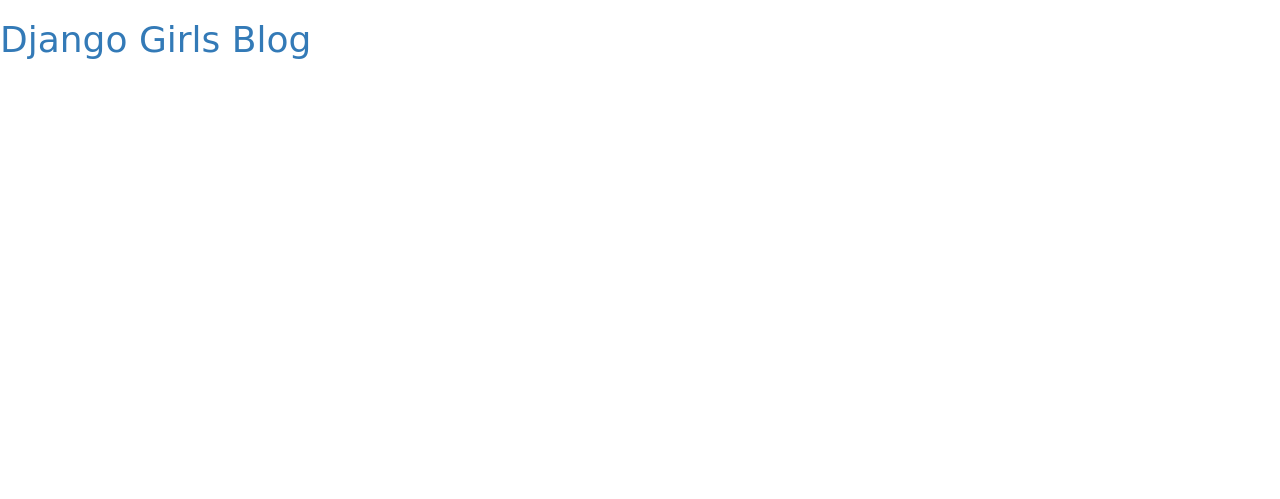
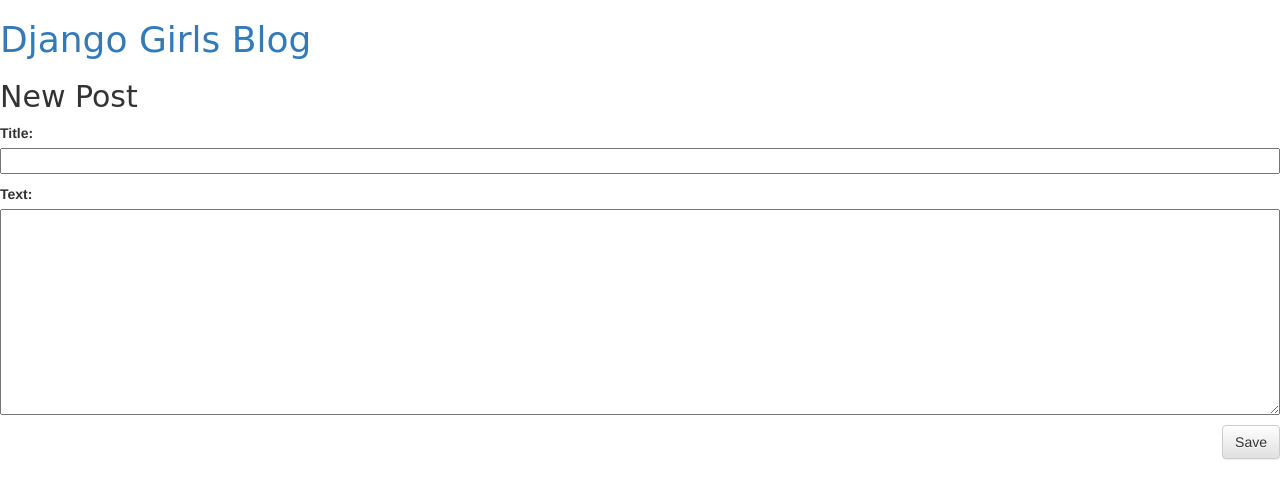
Before and after one commit to sairoopb/BlogPost, a Django app: template blog/templates/blog/post_list.html in a window 1280 px wide. Shown: the top 499 px of the page. Run offline with Django 3.2, Linux system fonts and the light colour scheme; the template is opened without the code that fills it: values that come from a table or form of the project are taken from there, others are empty; tables that the repository leaves empty hold one stand-in row (values such as "Sample post"); some libraries are stand-ins or nearby versions.

Commit message:
Made entering changes

```diff
--- a/blog/templates/blog/post_list.html
+++ b/blog/templates/blog/post_list.html
@@ -10,6 +10,13 @@
     <h1><a href="/">Django Girls Blog</a></h1>
 </div>
 
+<div>
+    <h2>New Post</h2>
+    <form method="POST" class="post-form">{% csrf_token %}
+        {{ form.as_p }}
+        <button type="submit" class="save btn btn-default">Save</button>
+    </form>
+</div>
 <!-- <div class="content container"> -->
 <!-- <div class="row"> -->
 <!-- <div class="col-md-8"> -->
--- a/blog/urls.py
+++ b/blog/urls.py
@@ -4,5 +4,5 @@ from .forms import PostForm
 
 urlpatterns=[
    # path('',views.post_list,name='post_list'),
-    path('post/new/', views.post_new, name='post_new')
+    path('', views.post_new, name='post_new')
 ]
```
Lines whose indentation alone changed are shown as unchanged.
